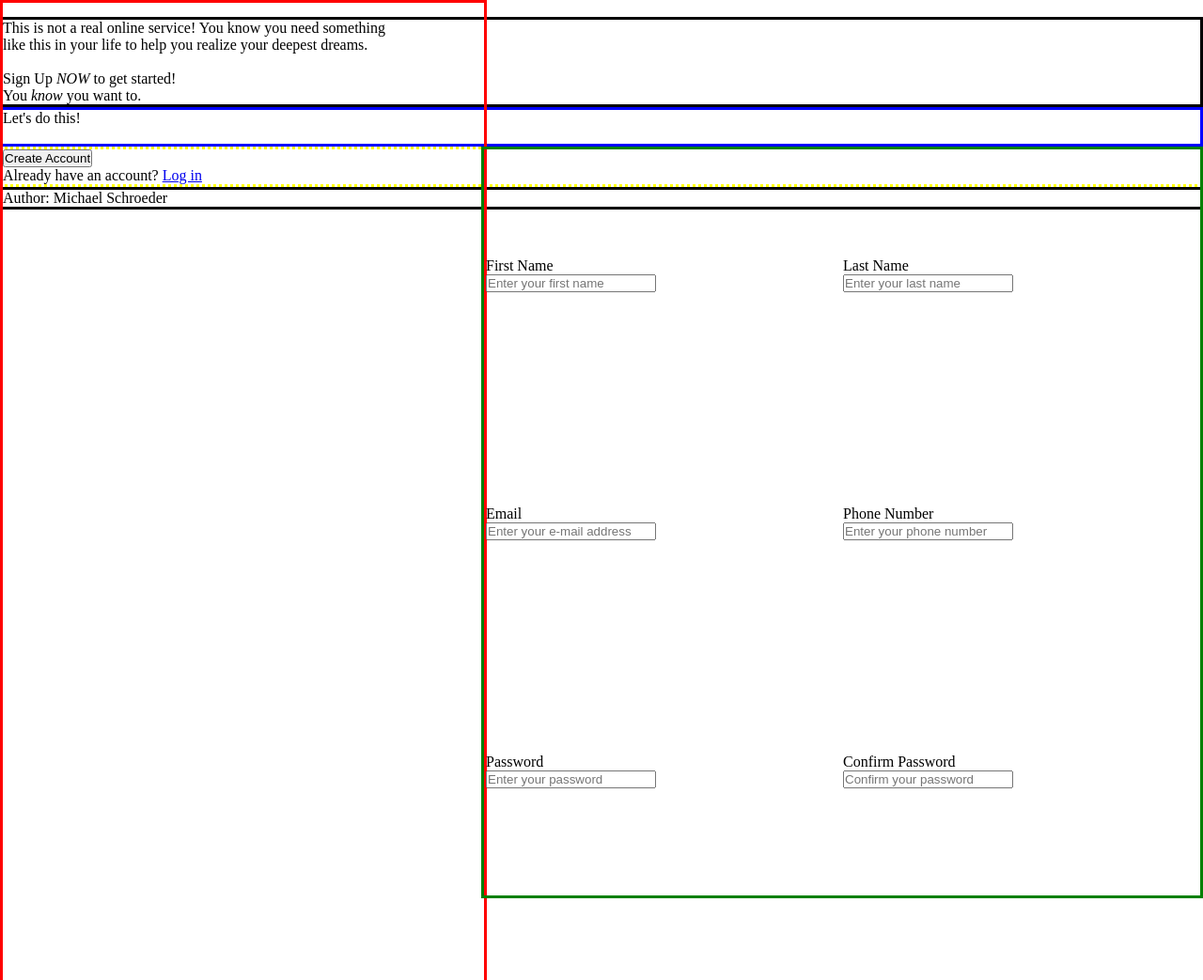
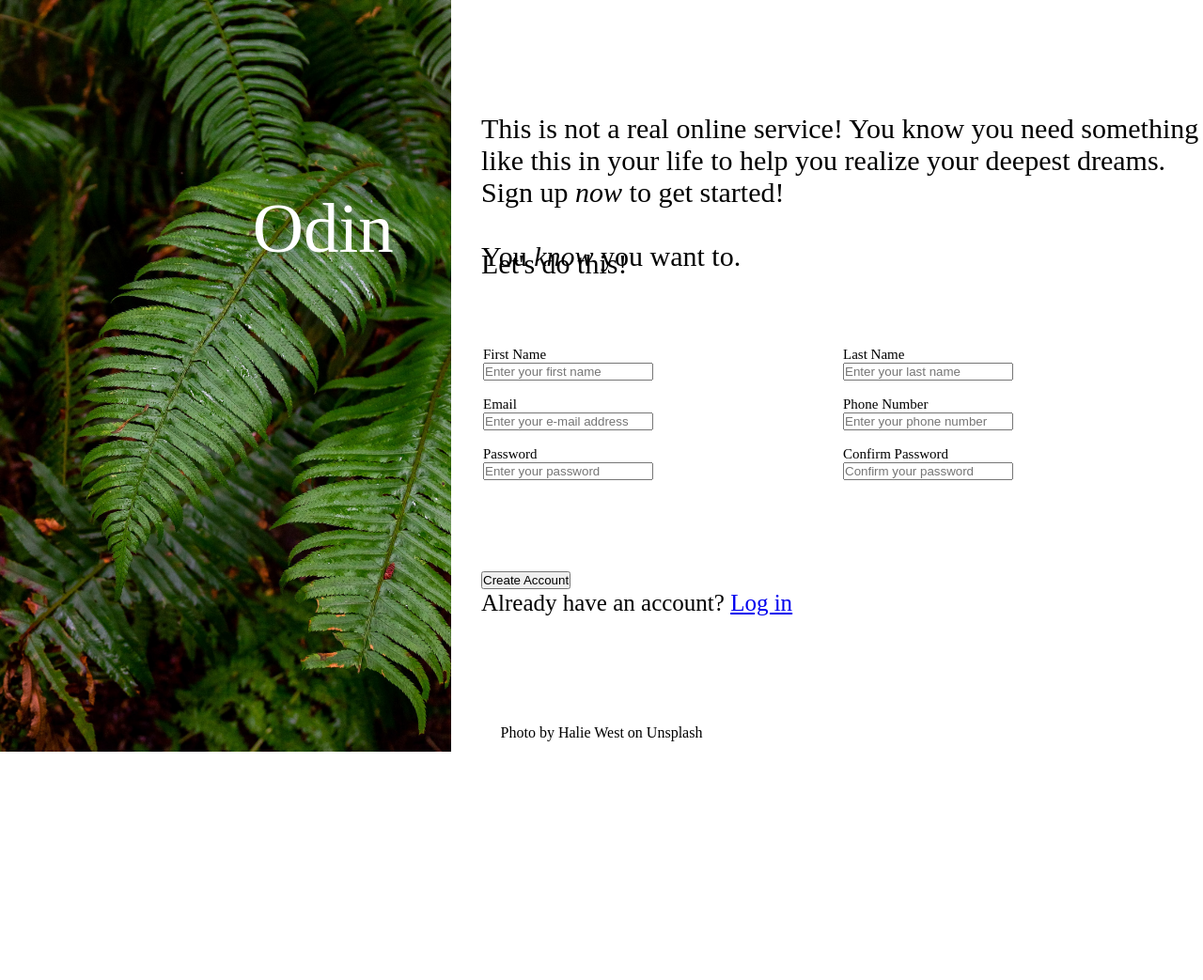
Before and after one commit to schrodobaggins/sign-up-form, a plain HTML site: page index.html in a window 1280 px wide. Shown: the top 1043 px of the page at 94% size. After the commit the page ends 800 px from the top, so only its background shows below. Drawn offline with Linux system fonts and the light colour scheme.

Commit message:
forms and logo need css

```diff
--- a/index.html
+++ b/index.html
@@ -12,6 +12,10 @@
     <body>
     <div class="background">
     </div>
+    <div class="logo-wrapper">
+        <div class="logo-image"></div>
+        <p class="logo-name">Odin</p>
+    </div>
     <br>
     <ul class="wrapper">
       <div>
@@ -21,8 +25,8 @@
             <br>
             like this in your life to help you realize your deepest dreams.
             <br>
+            Sign up <em>now</em> to get started!
             <br>
-            Sign Up <em>NOW</em> to get started!
             <br>
             You <em>know</em> you want to.
             <br>
@@ -88,12 +92,10 @@
 </body>
 
 <footer>
-    <div class="credits">
-        <p>
-            Author: Michael Schroeder
-        </p>
-    </div>
+        <!-- Other elements here -->
+        <p class="copyright">Photo by Halie West on Unsplash</p>
 </footer>
+
 <noscript>You need to enable Javascript to view the full site.</noscript>
 <script src="app.js"></script>
 </html>
--- a/style.css
+++ b/style.css
@@ -4,41 +4,80 @@
 }
 
 body{
-
+    height: 100%;
 }
 
 .label-form-text {
-    border: 3px solid blue
+    position: absolute;
+    top: 33%;
+    right: 0;
+    width: 60%;
+    font-size: 30px;
+    /* border: 3px solid blue; */
 }
 
 .background {
-    /* background-image: url('./assets/halie-west-25xggax4bSA-unsplash.jpg'); */
+    background-image: url('./assets/halie-west-25xggax4bSA-unsplash.jpg');
     background-size: cover;
     background-repeat: no-repeat;
     position: absolute;
     left: 0;
-    width: 40%;
-    height:130vh;
-    border: 3px solid red;
+    width: 37.5%;
+    height:100vh;
+    /* border: 3px solid red; */
+}
+
+.logo-wrapper {
+
+}
+
+.logo-name {
+    font-size: 75px;
+    position: absolute;
+    top: 25%;
+    right: 19%;
+    width: 60%;
+    color: rgb(255, 255, 255);
 }
 
 .submission {
-    border: 3px dotted yellow;
+    font-size: 25px;
+    position: absolute;
+    top: 75%;
+    right: 0;
+    width: 60%;
+    /* border: 3px dotted yellow; */
 }
 
 .info-text {
-    border: 3px solid black;
-    align-content: center;
+    position: absolute;
+    top: 15%;
+    right: 0;
+    width: 60%;
+    font-size: 30px;
+    /* border: 3px solid black; */
 }
 
 .form{
-    border: 3px solid green;
     position: absolute;
     right: 0;
+    top: 45%;
     width: 60%;
-    height: 100vh;
+    height: 20vh;
+    font-size: 15px;
+        /* border: 3px solid green; */
 }
 
-.credits {
-    border: 3px solid black;
+#container {
+    position: absolute;
 }
+
+.copyright {
+    position: absolute;
+    width: 100%;
+    color: rgb(0, 0, 0);
+    line-height: 40px;
+    font-size: 1em;
+    text-align: center;
+    bottom:0;
+}
```
